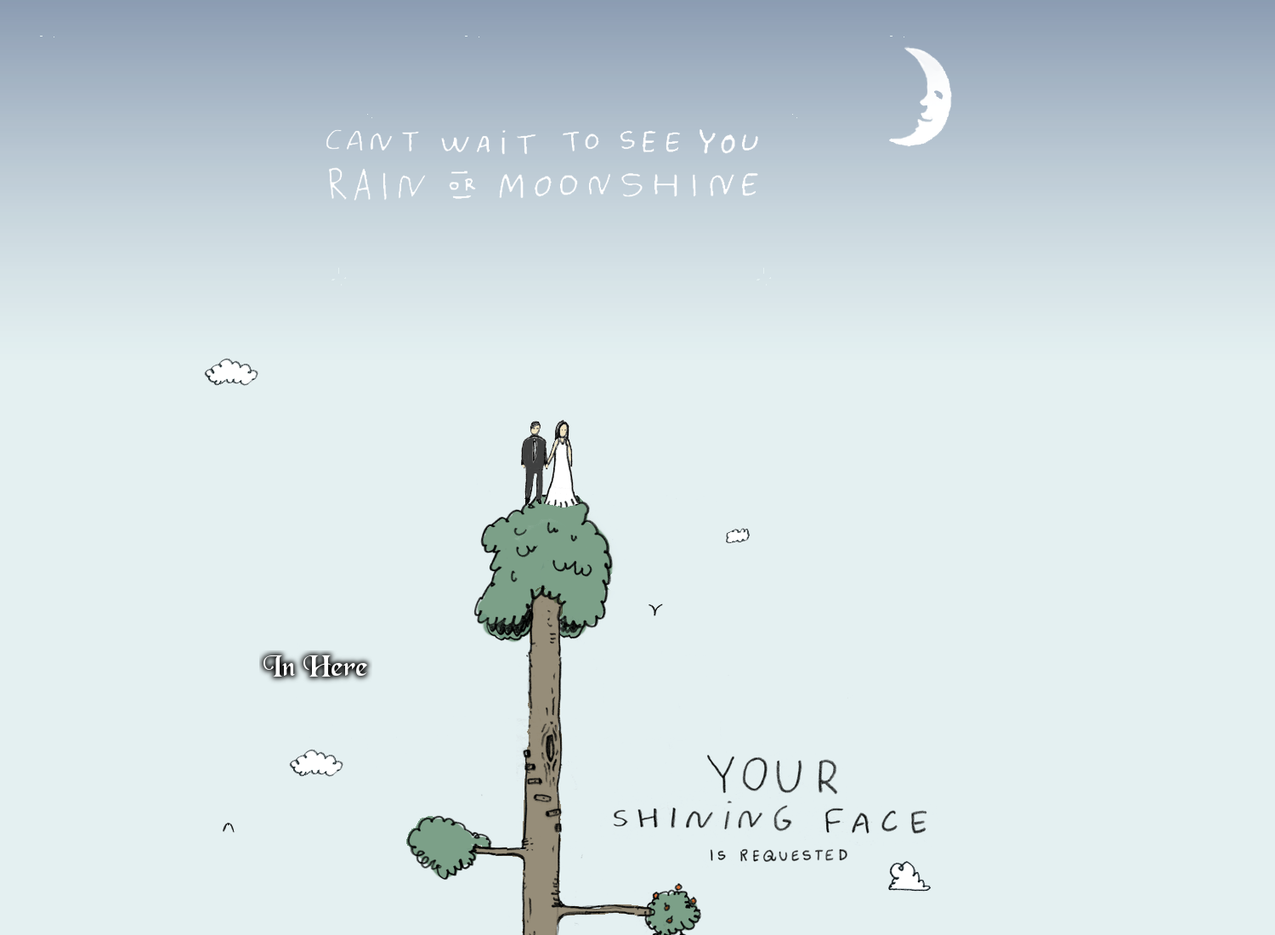
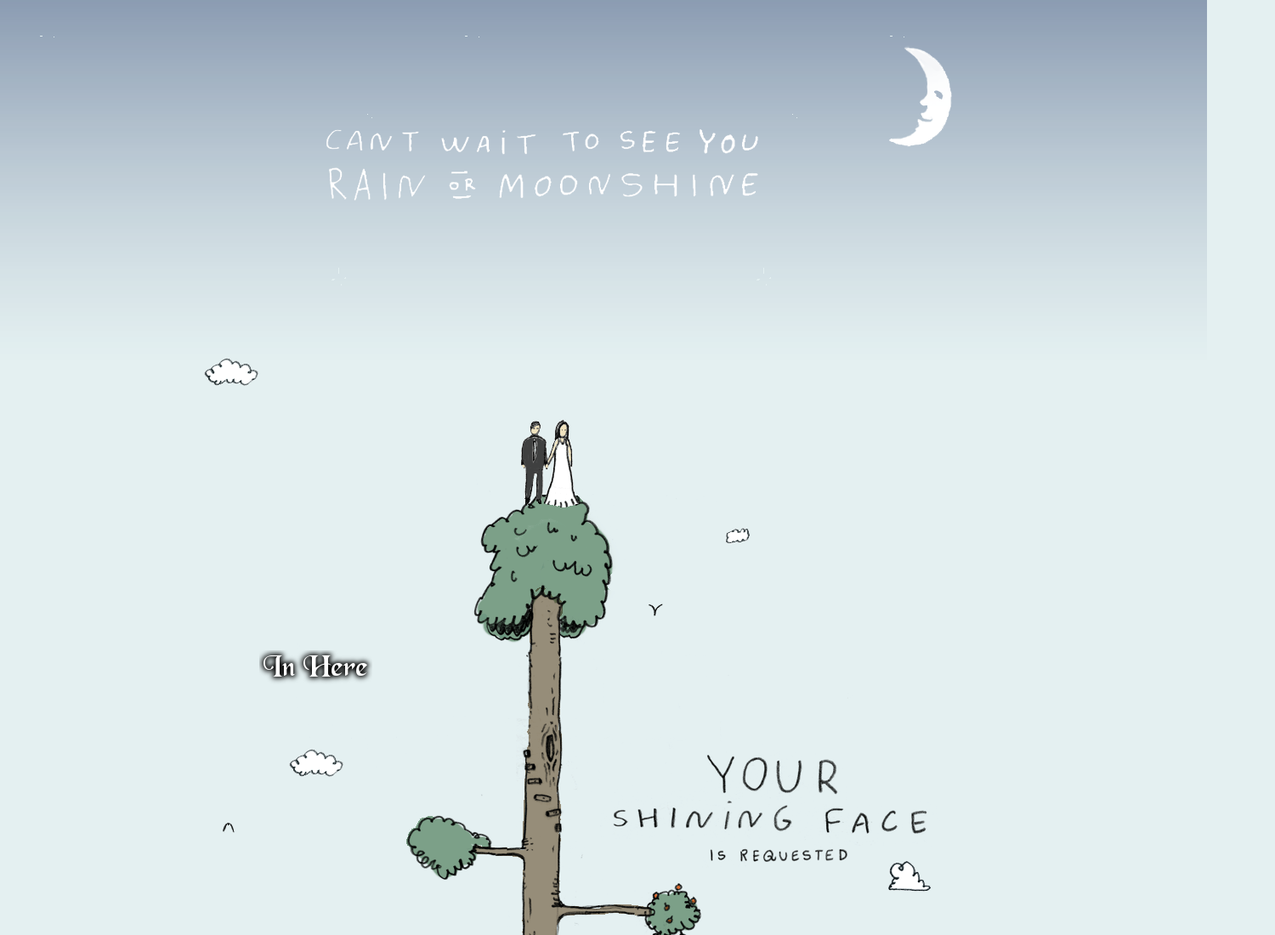
Before and after one commit to agsdinesh/ds, a plain HTML site: page index.html in a window 1280 px wide. Shown: the top 1100 px of the page at 85% size, 1500 px wide, since content can reach past the window. Drawn offline with nearby package versions, Linux system fonts and the light colour scheme.

Commit message:
width changed to 1420

```diff
--- a/index.html
+++ b/index.html
@@ -12,7 +12,7 @@ body, html {
 	background: #E4F0F1 none repeat scroll 0% 0%;
 }
 
-#night{background: url('Images/night.png') repeat-x bottom;width:1500px;height:450px;position:absolute;top:0;left:0px;z-index:3000;}
+#night{background: url('Images/night.png') repeat-x bottom;width:1420px;height:450px;position:absolute;top:0;left:0px;z-index:3000;}
 /*#topnight{background: #1a3162;width:100%;height:500px;position:absolute;top:0;left:0;z-index:3000;}*/
 #night-stars{background: url('Images/stars3.gif');width:100%;height:450px;position:absolute;top:0;left:0;z-index:3001;}
 #moon{position:absolute;top:50px;left:900px;width:85px;height:130px;background:url('Images/moon.png');z-index:9999;}
```
